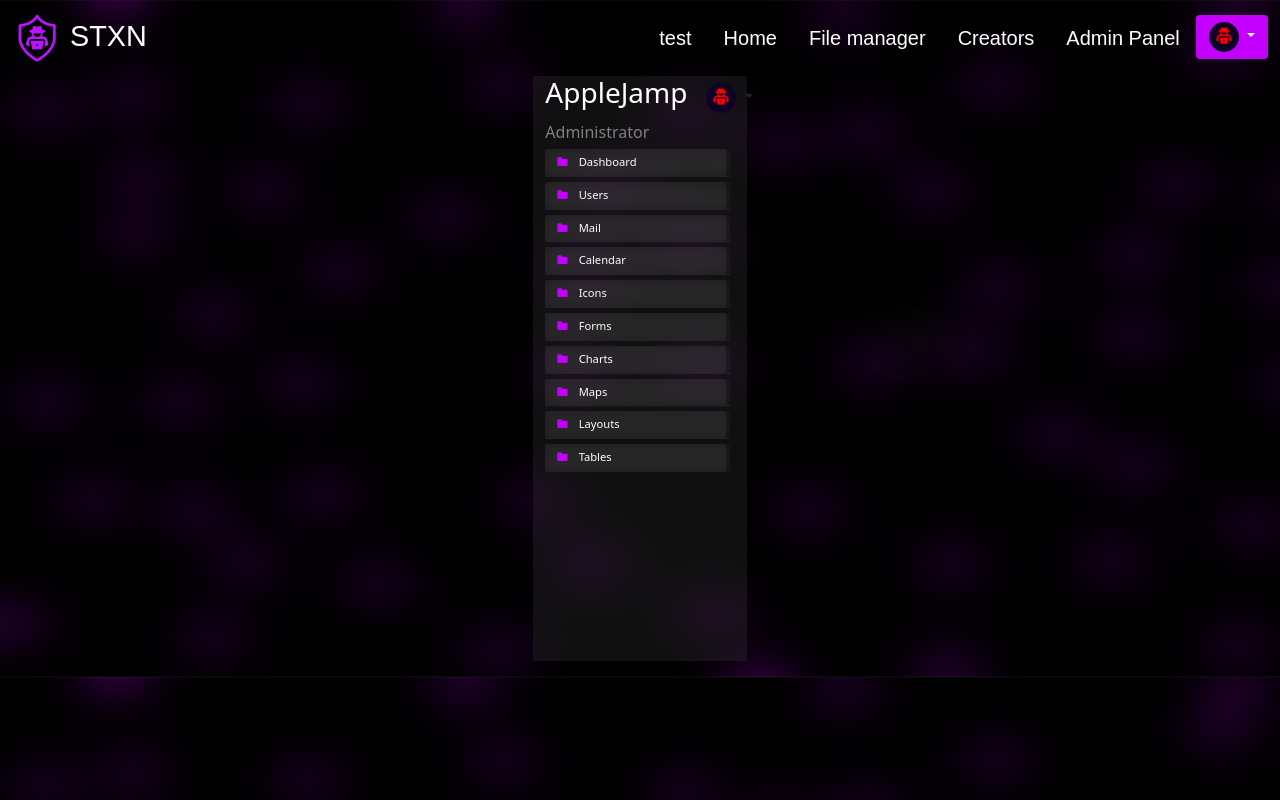
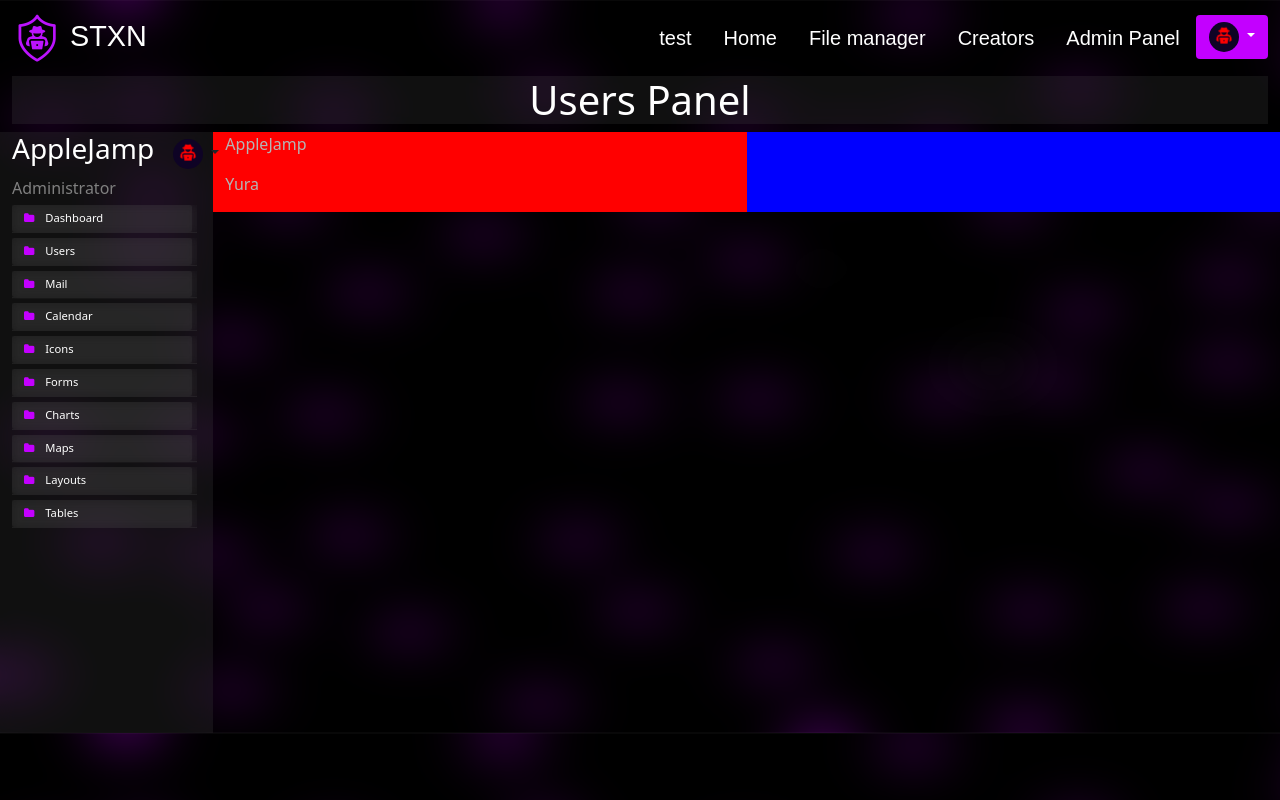
Before and after one commit to Spectixen-Network/STXN-WEBv0, a PHP site: page /adminPanel/users.php in a window 1280 px wide. Run offline with PHP 8.4, Linux system fonts and the light colour scheme; a user stored in the database is signed in; data comes from the database, SQL or seed files in the repository; some libraries are stand-ins or nearby versions.

Commit message:
AdminPanel
Začátek práce na admin panelu. je třeba udělat teplate a dosadit funkce pro správu uživatelů.

```diff
--- a/adminPanel/dashboard.php
+++ b/adminPanel/dashboard.php
@@ -14,14 +14,14 @@ html_end();
 function adminDashnoard()
 {
     echo
-        '
+    '
         <div class="container-fluid ">
             <div class="container-fluid" id="adminPanelHeader">
                 <h1>Admin Panel</h1>
             </div>
             <div class="row">';
 
-            adminSidebar();
+    adminSidebar();
 
     echo '
                 <div class="container col-10">
--- a/adminPanel/users.php
+++ b/adminPanel/users.php
@@ -6,6 +6,32 @@ include  'adminPanelFunctions.php';
 html_start("Admin", "../css/style");
 nav();
 
+echo
+'
+        <div class="container-fluid ">
+            <div class="container-fluid" id="adminPanelHeader">
+                <h1>Users Panel</h1>
+            </div>
+            <div class="row">';
 adminSidebar();
+?>
+<div class="col-10">
+    <div class="row">
+        <div class="col-6" style="background-color: red;">
+            <span>
+                <p>AppleJamp</p>
+            </span>
+            <span>
+                <p>Yura</p>
+            </span>
+        </div>
+        <div class="col-6" style="background-color: blue;">
+
+        </div>
+    </div>
+</div>
+<?php
+echo '      </div>
+        </div>';
 
 html_end();
```
Also changed, not shown: adminPanel/adminPanelFunctions.php (+4 -4 lines).
